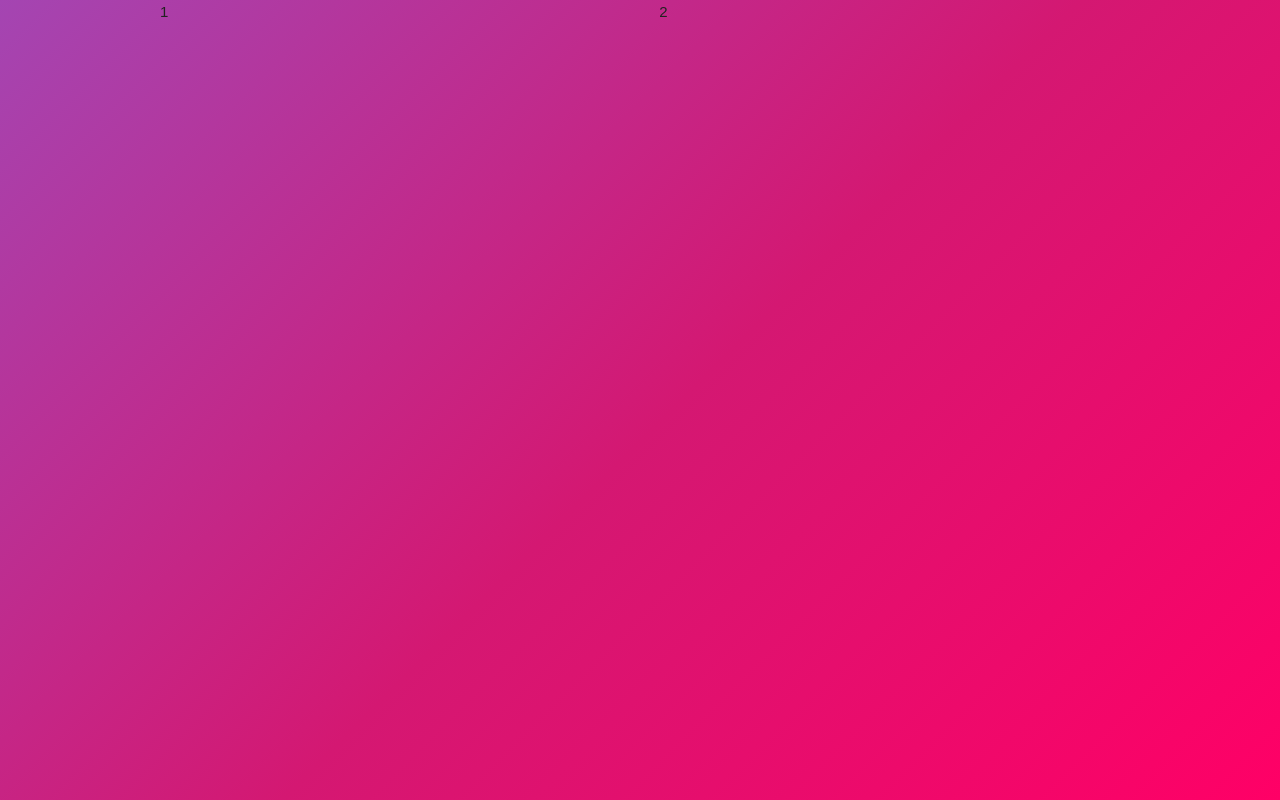
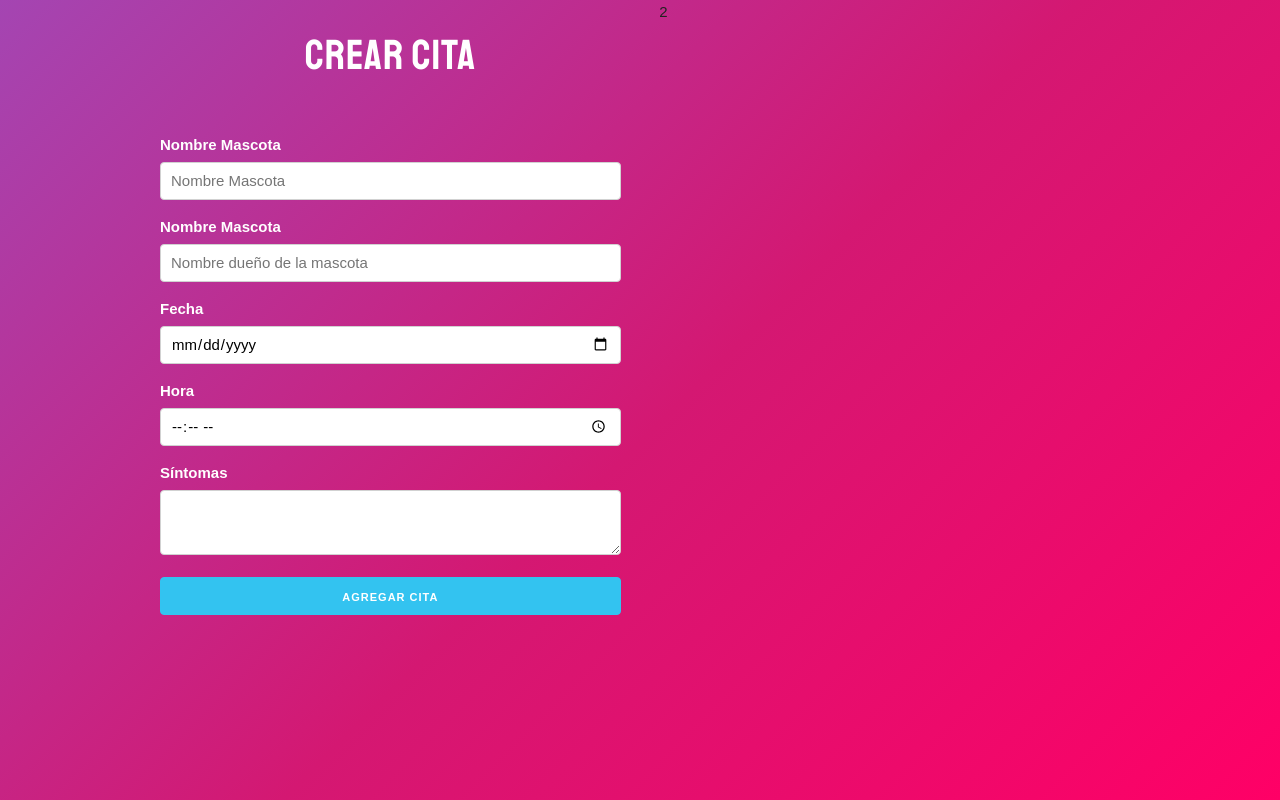
Before and after one commit to alejandrogalaz21/react-pets, a React (Create React App) app: page / in a window 1280 px wide. Built offline with nearby package versions, Linux system fonts and the light colour scheme.

Commit message:
agregando campos al formulario

```diff
--- a/src/App.js
+++ b/src/App.js
@@ -1,11 +1,13 @@
 import React, { Fragment } from 'react'
-import form from './components/Form'
+import Form from './components/Form'
 
 function App() {
   return (
     <Fragment>
       <div className='container'>
-        <div className='one-half column'>1</div>
+        <div className='one-half column'>
+          <Form />
+        </div>
         <div className='one-half column'>2</div>
       </div>
     </Fragment>
--- a/src/components/Form.js
+++ b/src/components/Form.js
@@ -1,10 +1,53 @@
-import React from 'react'
+import React, { Fragment } from 'react'
 
 function Form() {
   return (
-    <div>
-      <h1>Form</h1>
-    </div>
+    <Fragment>
+      <h2>Crear Cita</h2>
+
+      <form>
+        <label htmlFor='pet-name'>Nombre Mascota</label>
+        <input
+          type='text'
+          name='petName'
+          id='pet-name'
+          className='u-full-width'
+          placeholder='Nombre Mascota'
+        />
+
+        <label htmlFor='owner-name'>Nombre Mascota</label>
+        <input
+          type='text'
+          name='ownerName'
+          id='owner-name'
+          className='u-full-width'
+          placeholder='Nombre dueño de la mascota'
+        />
+
+        <label htmlFor='appointment-date'>Fecha</label>
+        <input
+          type='date'
+          name='appointmentDate'
+          id='appointment-date'
+          className='u-full-width'
+        />
+
+        <label htmlFor='appointment-time'>Hora</label>
+        <input
+          type='time'
+          name='appointmentTime'
+          id='appointment-time'
+          className='u-full-width'
+        />
+
+        <label htmlFor='symptoms'>Síntomas</label>
+        <textarea className='u-full-width'></textarea>
+
+        <button type='submit' className='u-full-width button-primary'>
+          Agregar Cita
+        </button>
+      </form>
+    </Fragment>
   )
 }
 
```
